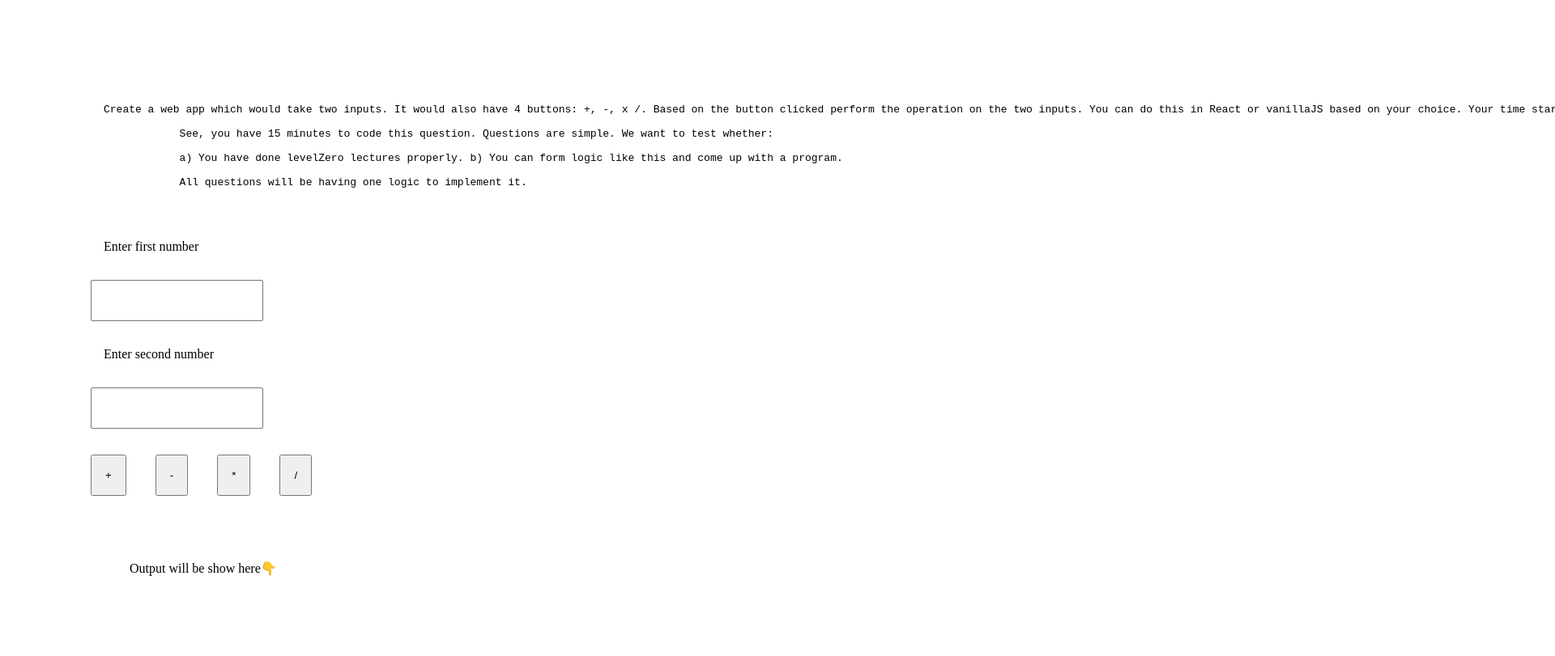
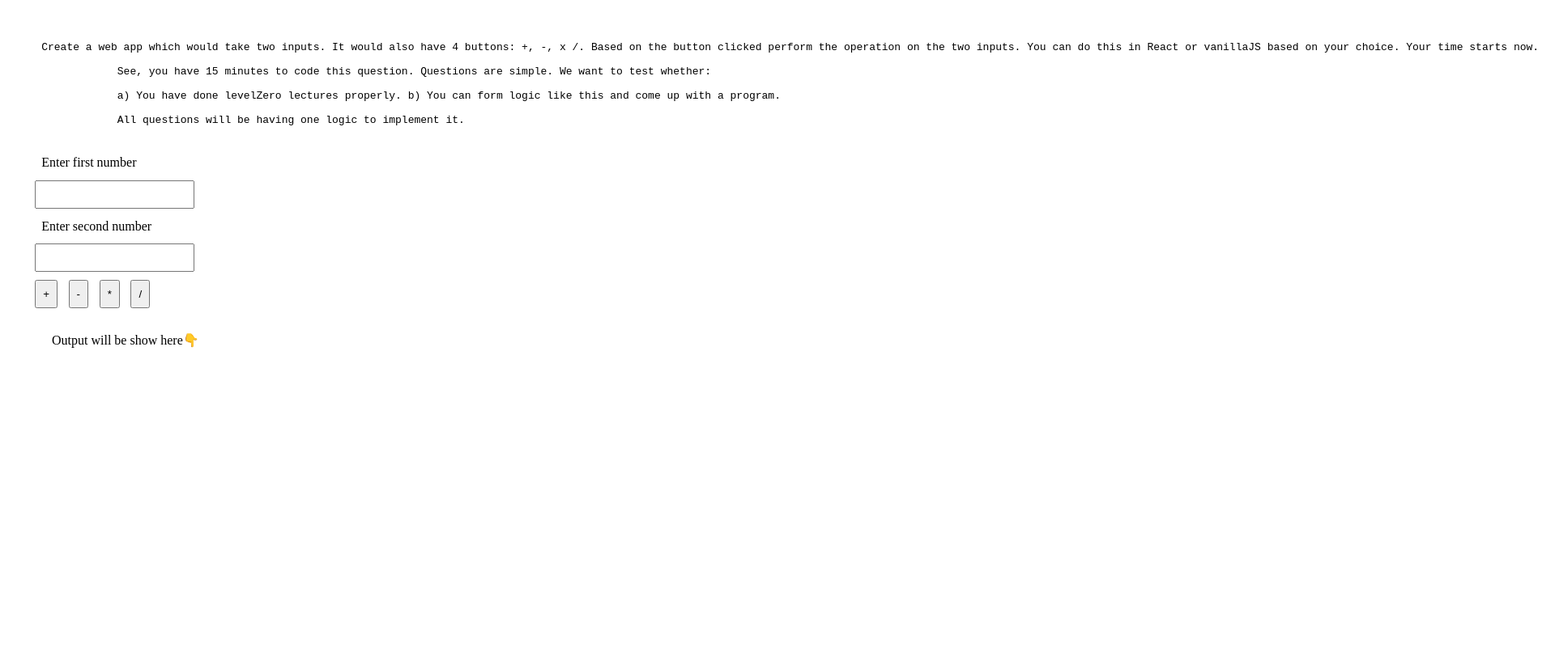
Before and after one commit to Ronak-Mutha/neogcamp-interview-practice, a plain HTML site: page Q1/index.html in a window 1280 px wide. Shown: the top 811 px of the page at 81% size, 1920 px wide, since content can reach past the window. Drawn offline with Linux system fonts and the light colour scheme.

Commit message:
updated style

```diff
--- a/Q1/style.css
+++ b/Q1/style.css
@@ -1,6 +1,6 @@
 * {
-  padding: 1rem;
-  margin: 1rem;
+  padding: 0.5rem;
+  margin: 0.3rem;
 }
 
 input,
```
